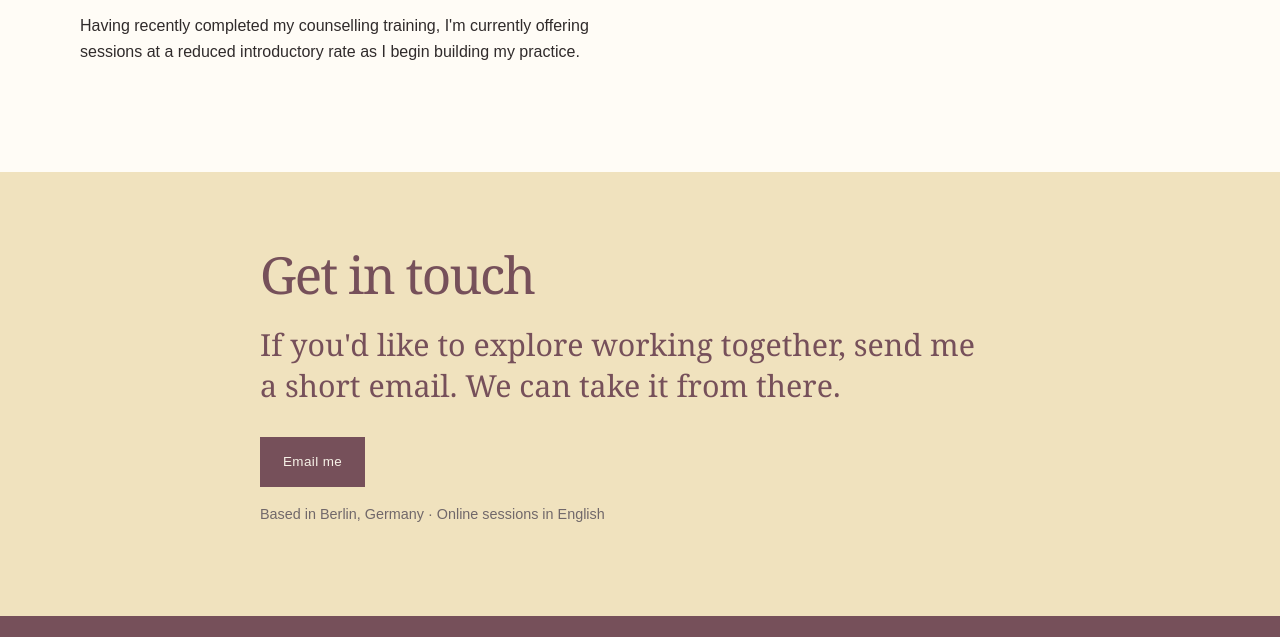
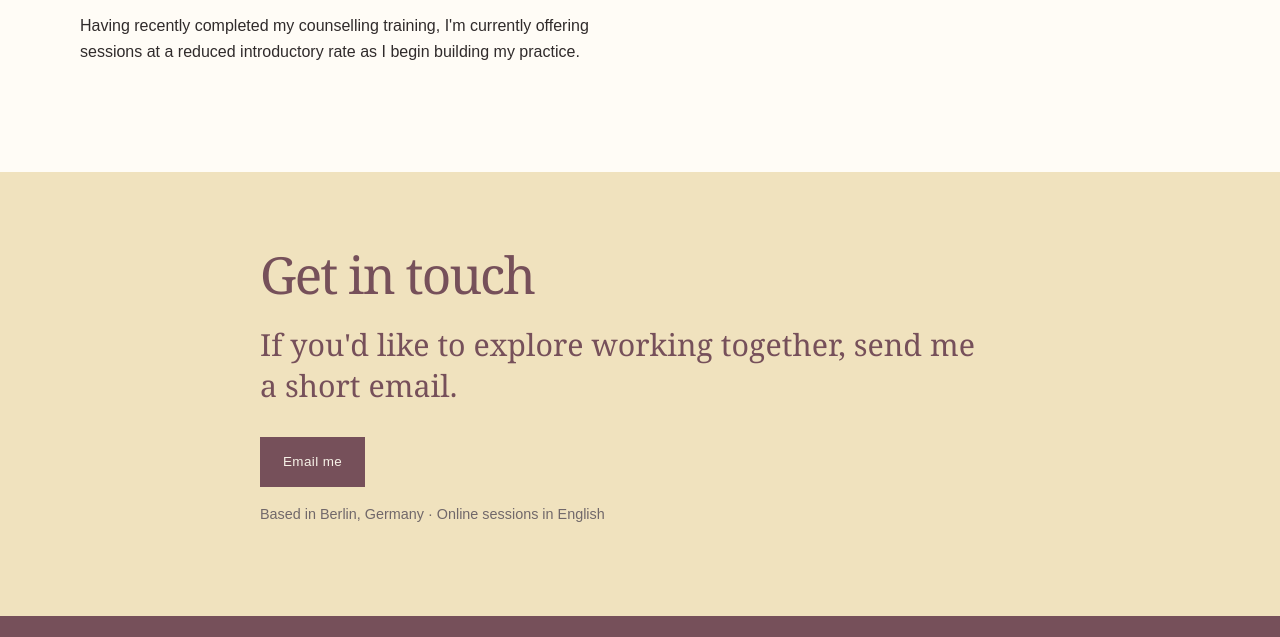
Before and after one commit to thanhlantrung/thanhtrung, a plain HTML site: page index.html in a window 1280 px wide. Shown: the part 4887-5524 px from the top of the page. Drawn offline with Linux system fonts and the light colour scheme.

Commit message:
Update index.html
removed sentence

```diff
--- a/index.html
+++ b/index.html
@@ -757,7 +757,6 @@
         <h2 class="serif">Get in touch</h2>
         <p class="lead">
           If you'd like to explore working together, send me a short email.
-          We can take it from there.
         </p>
         <p><a class="btn" href="mailto:hello@example.com">Email me</a></p>
         <p class="small">Based in Berlin, Germany · Online sessions in English</p>
```
